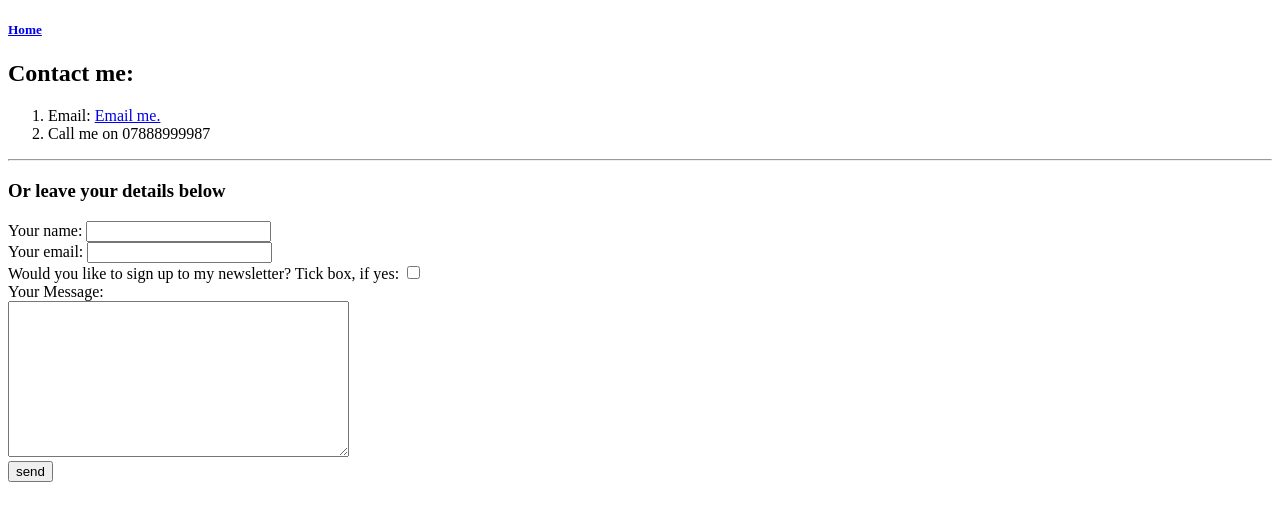
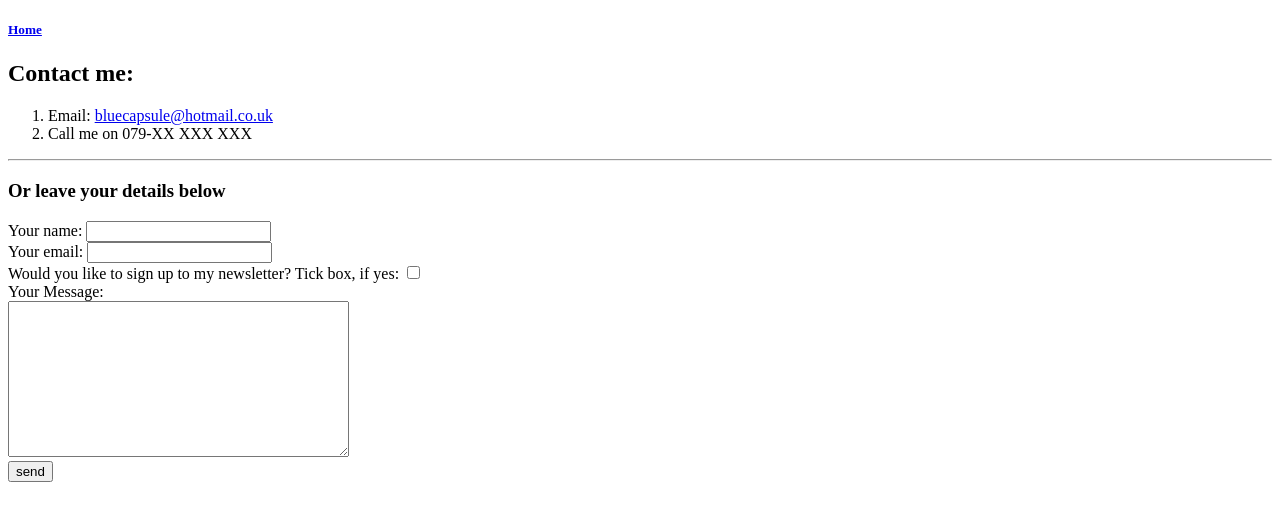
Before and after one commit to higo-gomes/cv, a plain HTML site: page contact.html in a window 1280 px wide. Drawn offline with Linux system fonts and the light colour scheme.

Commit message:
Updated contact details

```diff
--- a/contact.html
+++ b/contact.html
@@ -10,8 +10,8 @@
 </head>
 <body>
   <ol>
-    <li>Email: <a href="mailto:bluecapsule@hotmail.co.uk">Email me.</a></li>
-    <li>Call me on 07888999987</li>
+    <li>Email: <a href="mailto:bluecapsule@hotmail.co.uk">bluecapsule@hotmail.co.uk</a></li>
+    <li>Call me on 079-XX XXX XXX</li>
   </ol>
   <hr>
   <h3>Or leave your details below</h3>
```
